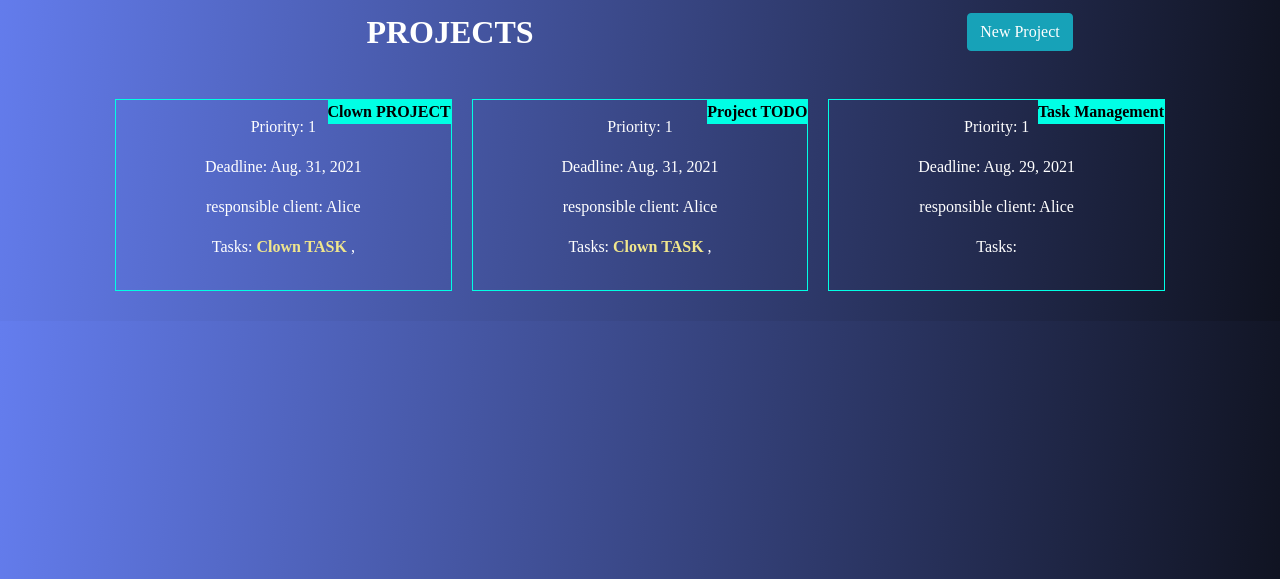
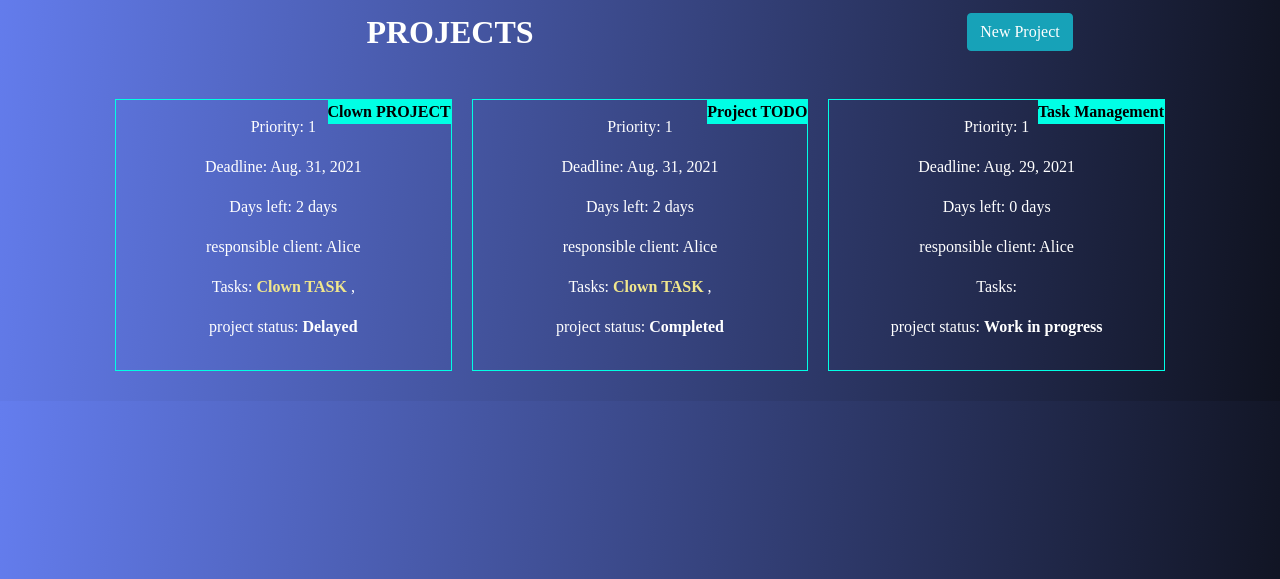
Before and after one commit to wanisramdani/taskmanagement, a Django app: page /clients/projectList/ in a window 1280 px wide. Shown: the part 151-730 px from the top of the page. Run offline with Django 3.2, Linux system fonts and the light colour scheme; data comes from the database, SQL or seed files in the repository; both versions use the stored data as it was after the commit; some libraries are stand-ins or nearby versions.

Commit message:
Display days left and status for each project

```diff
--- a/managementApp/clients/templates/clients/add/addSubTask.html
+++ b/managementApp/clients/templates/clients/add/addSubTask.html
@@ -11,6 +11,7 @@
     {{ addSubTaskForm.title|as_crispy_field }}
     {{ addSubTaskForm.priority|as_crispy_field }}
     {{ addSubTaskForm.deadline|as_crispy_field }}
+    {{ addSubTaskForm.status|as_crispy_field }}
     {{ addSubTaskForm.responsible_client|as_crispy_field }}
     <input type="submit" value="Submit">
 
--- a/managementApp/clients/templates/clients/list/projectList.html
+++ b/managementApp/clients/templates/clients/list/projectList.html
@@ -18,10 +18,13 @@
         <a class="obj-name"> <b> {{ Project.title }} </b> </a>
         <p>Priority: {{ Project.priority }} </p>
         <p>Deadline: {{ Project.deadline }} </p>
-        <p>responsible client: {{ Project.responsible_client}}</p>
+        <p>Days left: {{ Project.daysLeft }} days</p>
+        <p>responsible client: <a href="{% url 'clients:clientProfile' id=Project.responsible_client.id %}"> {{ Project.responsible_client}} </a> </p>
         <p>Tasks: {% for task in Project.tasks.all %}
             <a href="{% url 'clients:taskProfile' id=task.id %}"> <b class="obj-list"> {{ task.title }}</b> </a> , {% endfor %}
         </p>
+
+        <p>project status: <b>{{ Project.status }}</b></p>
 
     </div>
     {% endfor %}
```
Also changed, not shown: managementApp/clients/migrations/0004_project_daysleft.py (added), managementApp/clients/migrations/0005_project_status.py (added), managementApp/clients/migrations/0006_auto_20210829_1408.py (added), managementApp/db.sqlite3.
